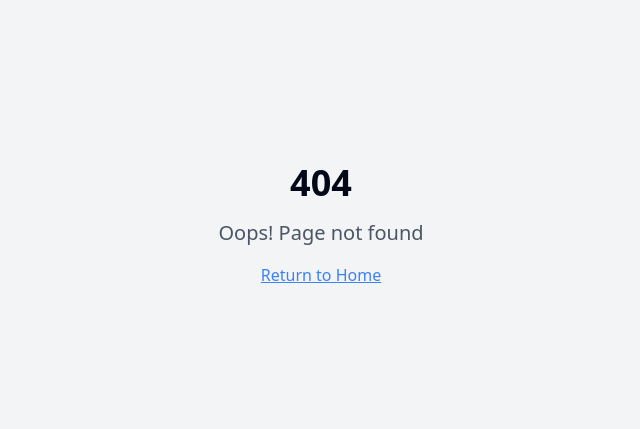
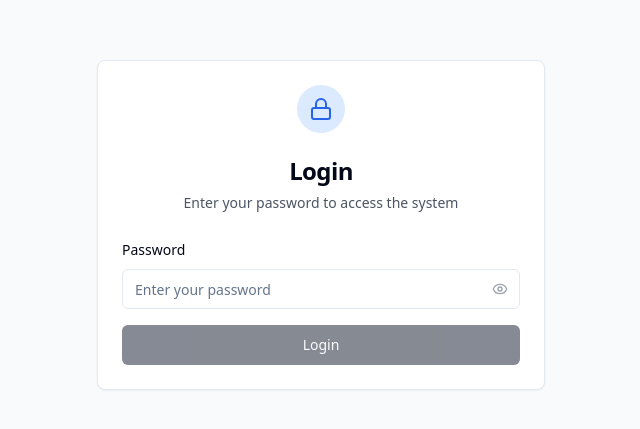
Before and after one commit to deez-svg/sweet-stock-scribe-17, a React (Vite) app: page /login in a window 1280 px wide. Before the commit this address had no page. Shown: the part 175-604 px from the top of the page, without its empty margins (319-959 px from the left). Built offline with nearby package versions, Linux system fonts and the light colour scheme.

Commit message:
Add login page
Create a login page with password authentication.

```diff
--- a/src/App.tsx
+++ b/src/App.tsx
@@ -1,9 +1,11 @@
+
 import { Toaster } from "@/components/ui/toaster";
 import { Toaster as Sonner } from "@/components/ui/sonner";
 import { TooltipProvider } from "@/components/ui/tooltip";
 import { QueryClient, QueryClientProvider } from "@tanstack/react-query";
 import { BrowserRouter, Routes, Route } from "react-router-dom";
 import Index from "./pages/Index";
+import Login from "./pages/Login";
 import NotFound from "./pages/NotFound";
 
 const queryClient = new QueryClient();
@@ -16,6 +18,7 @@ const App = () => (
       <BrowserRouter>
         <Routes>
           <Route path="/" element={<Index />} />
+          <Route path="/login" element={<Login />} />
           {/* ADD ALL CUSTOM ROUTES ABOVE THE CATCH-ALL "*" ROUTE */}
           <Route path="*" element={<NotFound />} />
         </Routes>
--- /dev/null
+++ b/src/pages/Login.tsx
@@ -0,0 +1,93 @@
+
+import React, { useState } from 'react';
+import { useNavigate } from 'react-router-dom';
+import { Card, CardContent, CardHeader, CardTitle } from '@/components/ui/card';
+import { Button } from '@/components/ui/button';
+import { Input } from '@/components/ui/input';
+import { Label } from '@/components/ui/label';
+import { Lock, Eye, EyeOff } from 'lucide-react';
+import { toast } from '@/hooks/use-toast';
+
+const Login = () => {
+  const [password, setPassword] = useState('');
+  const [showPassword, setShowPassword] = useState(false);
+  const [isLoading, setIsLoading] = useState(false);
+  const navigate = useNavigate();
+
+  const handleLogin = async (e: React.FormEvent) => {
+    e.preventDefault();
+    setIsLoading(true);
+
+    // Simulate a brief loading state
+    setTimeout(() => {
+      if (password === 'jbs1') {
+        toast({
+          title: "Login Successful",
+          description: "Welcome! Redirecting to dashboard...",
+        });
+        navigate('/');
+      } else {
+        toast({
+          title: "Login Failed",
+          description: "Incorrect password. Please try again.",
+          variant: "destructive"
+        });
+      }
+      setIsLoading(false);
+    }, 500);
+  };
+
+  return (
+    <div className="min-h-screen flex items-center justify-center bg-gray-50 px-4">
+      <Card className="w-full max-w-md">
+        <CardHeader className="text-center">
+          <div className="mx-auto mb-4 flex h-12 w-12 items-center justify-center rounded-full bg-blue-100">
+            <Lock className="h-6 w-6 text-blue-600" />
+          </div>
+          <CardTitle className="text-2xl font-bold">Login</CardTitle>
+          <p className="text-gray-600 text-sm">Enter your password to access the system</p>
+        </CardHeader>
+        <CardContent>
+          <form onSubmit={handleLogin} className="space-y-4">
+            <div className="space-y-2">
+              <Label htmlFor="password">Password</Label>
+              <div className="relative">
+                <Input
+                  id="password"
+                  type={showPassword ? "text" : "password"}
+                  value={password}
+                  onChange={(e) => setPassword(e.target.value)}
+                  placeholder="Enter your password"
+                  className="pr-10"
+                  required
+                />
+                <Button
+                  type="button"
+                  variant="ghost"
+                  size="sm"
+                  className="absolute right-0 top-0 h-full px-3 py-2 hover:bg-transparent"
+                  onClick={() => setShowPassword(!showPassword)}
+                >
+                  {showPassword ? (
+                    <EyeOff className="h-4 w-4 text-gray-400" />
+                  ) : (
+                    <Eye className="h-4 w-4 text-gray-400" />
+                  )}
+                </Button>
+              </div>
+            </div>
+            <Button
+              type="submit"
+              className="w-full"
+              disabled={isLoading || !password}
+            >
+              {isLoading ? "Logging in..." : "Login"}
+            </Button>
+          </form>
+        </CardContent>
+      </Card>
+    </div>
+  );
+};
+
+export default Login;
```
